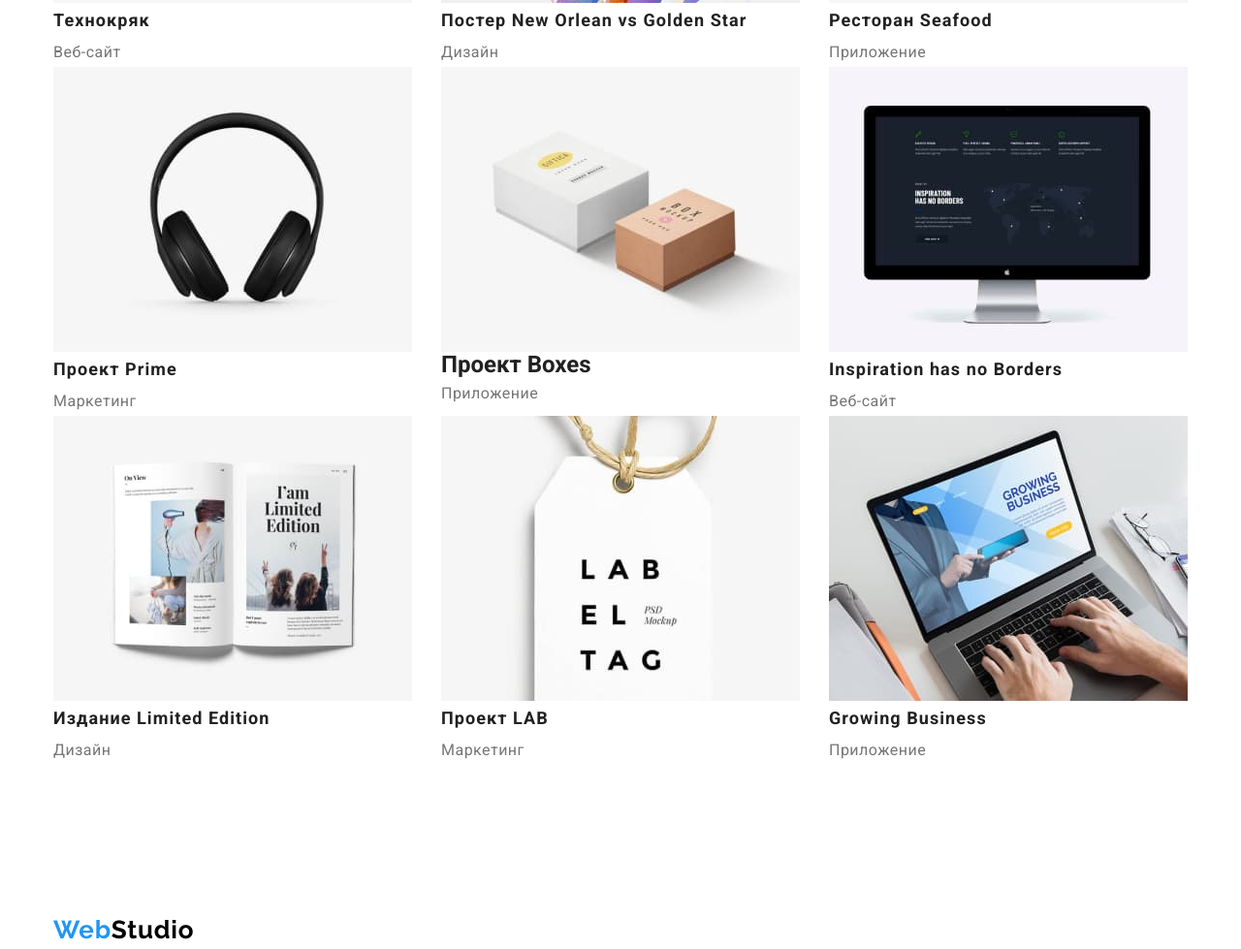
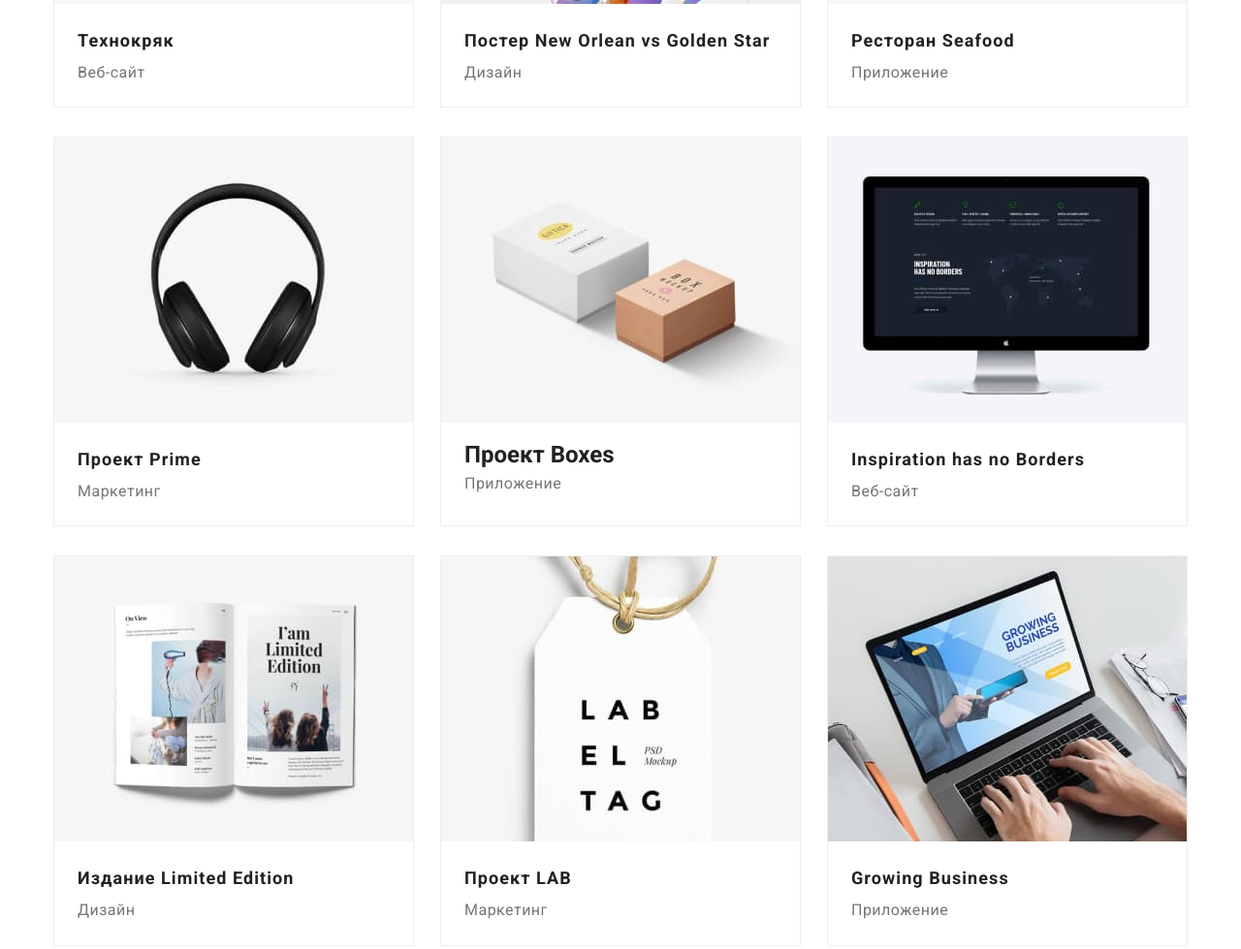
Before and after one commit to Zvertanovskiy/goit-markup-hw-03, a plain HTML site: page portfolio.html in a window 1280 px wide. Shown: the part 552-1531 px from the top of the page at 97% size. Drawn offline with nearby package versions, Linux system fonts and the light colour scheme.

Commit message:
first-try

```diff
--- a/css/styles.css
+++ b/css/styles.css
@@ -297,8 +297,16 @@ body {
 	display: flex;
 	flex-wrap: wrap;
 }
+.portfolio-cards-item {
+	margin-bottom: 30px;
+	border: 1px solid #eeeeee;
+	box-sizing: border-box;
+}
 .portfolio-cards-item:not(:nth-child(3n)) {
-	margin-right: 30px;
+	margin-right: 27px;
+}
+.portfolio-project-container {
+	padding: 20px 24px;
 }
 .portfolio-project-title {
 	font-weight: 700;
--- a/portfolio.html
+++ b/portfolio.html
@@ -89,8 +89,10 @@
 								width="370"
 								height="294"
 							/>
+							<div class="portfolio-project-container">
 								<h2 class="portfolio-project-title">Технокряк</h2>
 								<p class="portfolio-project-description">Веб-сайт</p>
+							</div>
 						</li>
 						<li class="portfolio-cards-item">
 							<img
@@ -100,10 +102,12 @@
 								height="294"
 								class="portfolio-project-description"
 							/>
+							<div class="portfolio-project-container">
 								<h2 class="portfolio-project-title">
 									Постер New Orlean vs Golden Star
 								</h2>
 								<p class="portfolio-project-description">Дизайн</p>
+							</div>
 						</li>
 						<li class="portfolio-cards-item">
 							<img
@@ -112,8 +116,10 @@
 								width="370"
 								height="294"
 							/>
+							<div class="portfolio-project-container">
 								<h2 class="portfolio-project-title">Ресторан Seafood</h2>
 								<p class="portfolio-project-description">Приложение</p>
+							</div>
 						</li>
 						<li class="portfolio-cards-item">
 							<img
@@ -122,8 +128,10 @@
 								width="370"
 								height="294"
 							/>
+							<div class="portfolio-project-container">
 								<h2 class="portfolio-project-title">Проект Prime</h2>
 								<p class="portfolio-project-description">Маркетинг</p>
+							</div>
 						</li>
 						<li class="portfolio-cards-item">
 							<img
@@ -132,8 +140,10 @@
 								width="370"
 								height="294"
 							/>
+							<div class="portfolio-project-container">
 								<h2 class="portfolio-project-titlee">Проект Boxes</h2>
 								<p class="portfolio-project-description">Приложение</p>
+							</div>
 						</li>
 						<li class="portfolio-cards-item">
 							<img
@@ -142,10 +152,12 @@
 								width="370"
 								height="294"
 							/>
+							<div class="portfolio-project-container">
 								<h2 class="portfolio-project-title">
 									Inspiration has no Borders
 								</h2>
 								<p class="portfolio-project-description">Веб-сайт</p>
+							</div>
 						</li>
 						<li class="portfolio-cards-item">
 							<img
@@ -154,8 +166,10 @@
 								width="370"
 								height="294"
 							/>
+							<div class="portfolio-project-container">
 								<h2 class="portfolio-project-title">Издание Limited Edition</h2>
 								<p class="portfolio-project-description">Дизайн</p>
+							</div>
 						</li>
 						<li class="portfolio-cards-item">
 							<img
@@ -164,8 +178,10 @@
 								width="370"
 								height="294"
 							/>
+							<div class="portfolio-project-container">
 								<h2 class="portfolio-project-title">Проект LAB</h2>
 								<p class="portfolio-project-description">Маркетинг</p>
+							</div>
 						</li>
 						<li class="portfolio-cards-item">
 							<img
@@ -174,8 +190,10 @@
 								width="370"
 								height="294"
 							/>
+							<div class="portfolio-project-container">
 								<h2 class="portfolio-project-title">Growing Business</h2>
 								<p class="portfolio-project-description">Приложение</p>
+							</div>
 						</li>
 					</ul>
 				</div>
```
Lines whose indentation alone changed are shown as unchanged.
